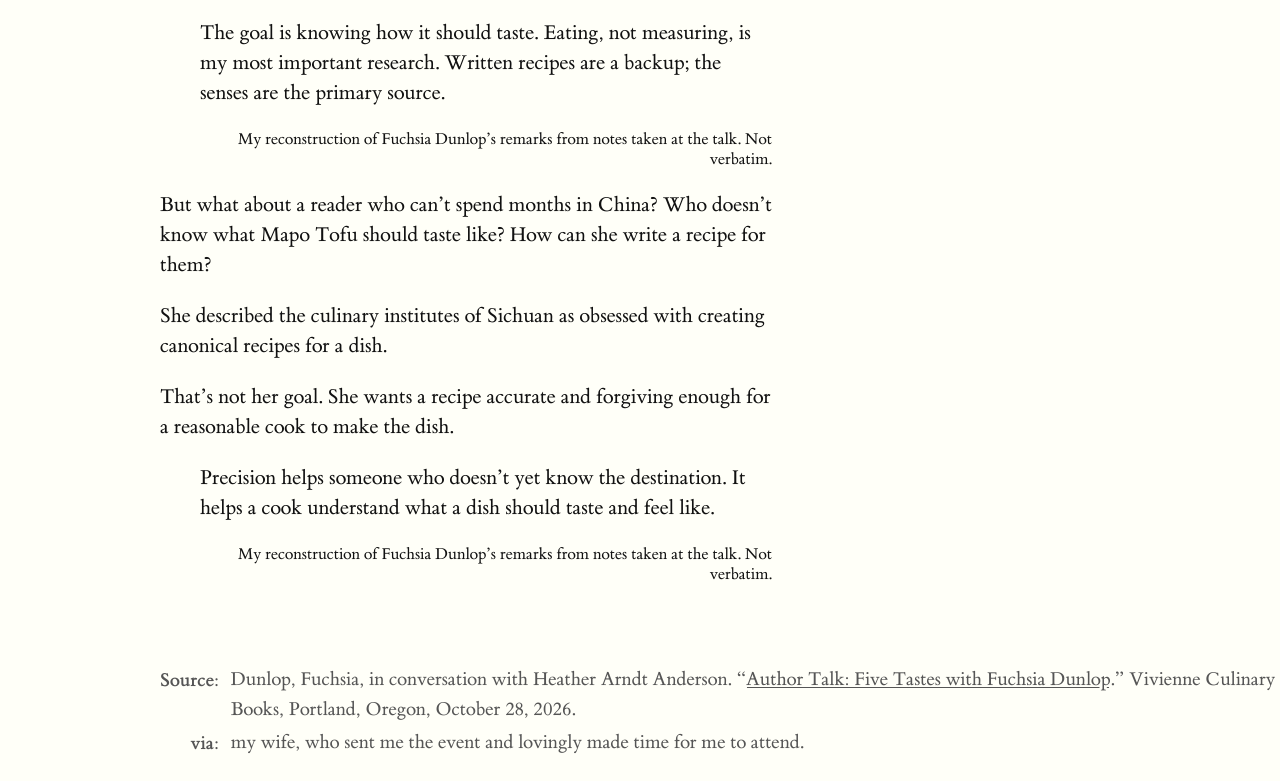
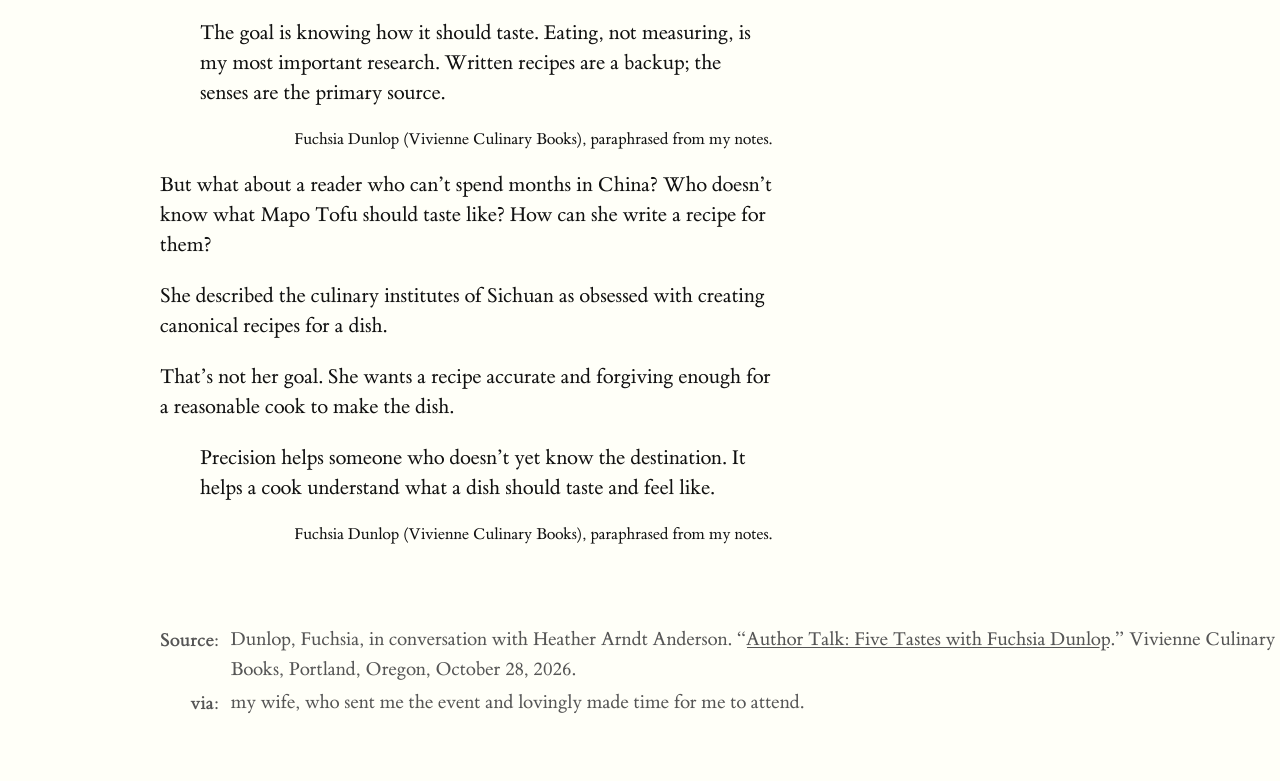
Before and after one commit to oatsandsugar/commonplace, a plain HTML site: page posts/knowing-how-it-should-taste.html in a window 1280 px wide. Shown: the part 505-1286 px from the top of the page. Drawn offline with Linux system fonts and the light colour scheme.

Commit message:
Shorten Dunlop paraphrase attributions

```diff
--- a/posts/knowing-how-it-should-taste.html
+++ b/posts/knowing-how-it-should-taste.html
@@ -45,7 +45,7 @@
 
 <blockquote>
 <p>The goal is knowing how it should taste. Eating, not measuring, is my most important research. Written recipes are a backup; the senses are the primary source.</p>
-<footer>My reconstruction of Fuchsia Dunlop&rsquo;s remarks from notes taken at the talk. Not verbatim.</footer>
+<footer>Fuchsia Dunlop (Vivienne Culinary Books), paraphrased from my notes.</footer>
 </blockquote>
 
 <p>But what about a reader who can&rsquo;t spend months in China? Who doesn&rsquo;t know what Mapo Tofu should taste like? How can she write a recipe for them?</p>
@@ -56,7 +56,7 @@
 
 <blockquote>
 <p>Precision helps someone who doesn&rsquo;t yet know the destination. It helps a cook understand what a dish should taste and feel like.</p>
-<footer>My reconstruction of Fuchsia Dunlop&rsquo;s remarks from notes taken at the talk. Not verbatim.</footer>
+<footer>Fuchsia Dunlop (Vivienne Culinary Books), paraphrased from my notes.</footer>
 </blockquote>
 </section>
 
```
